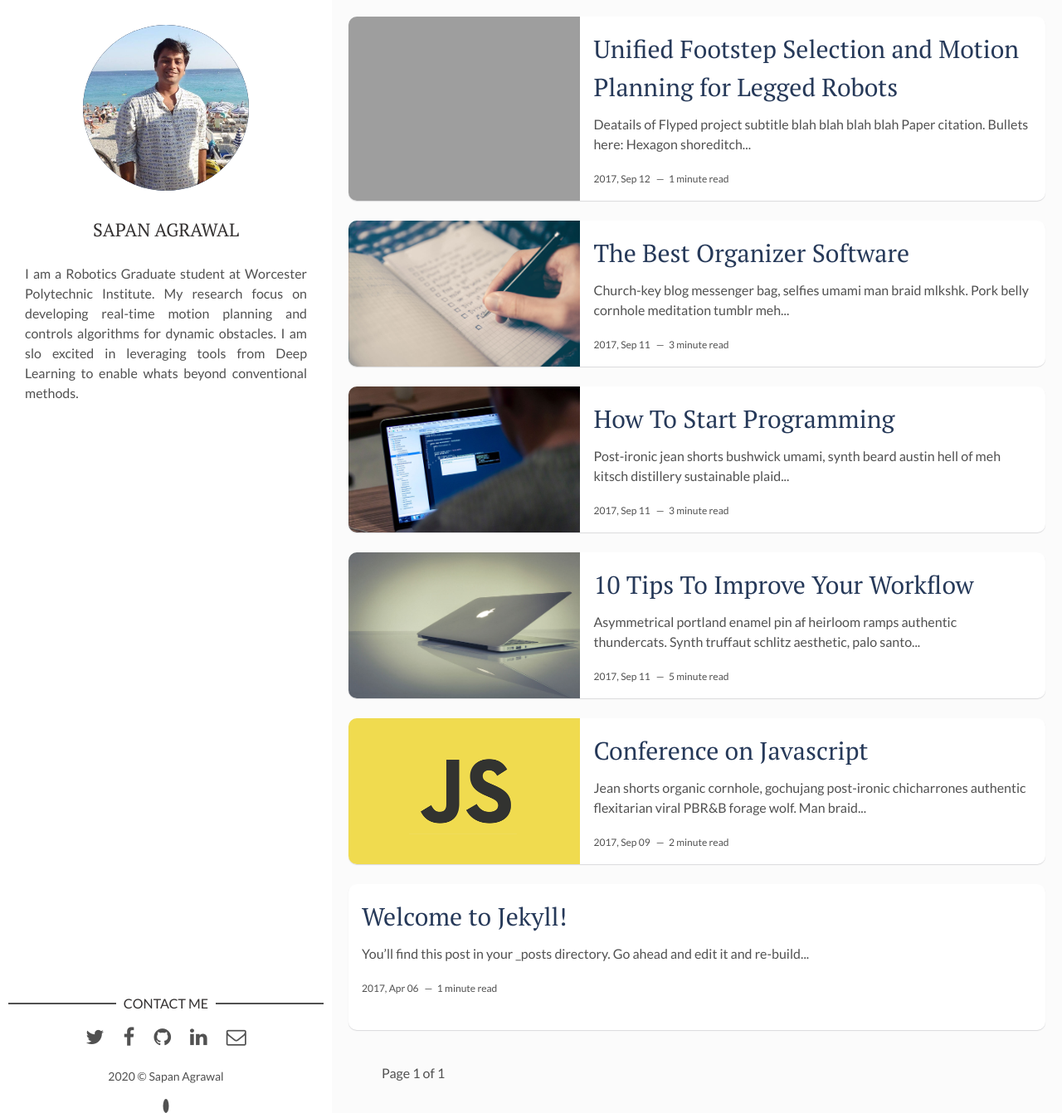
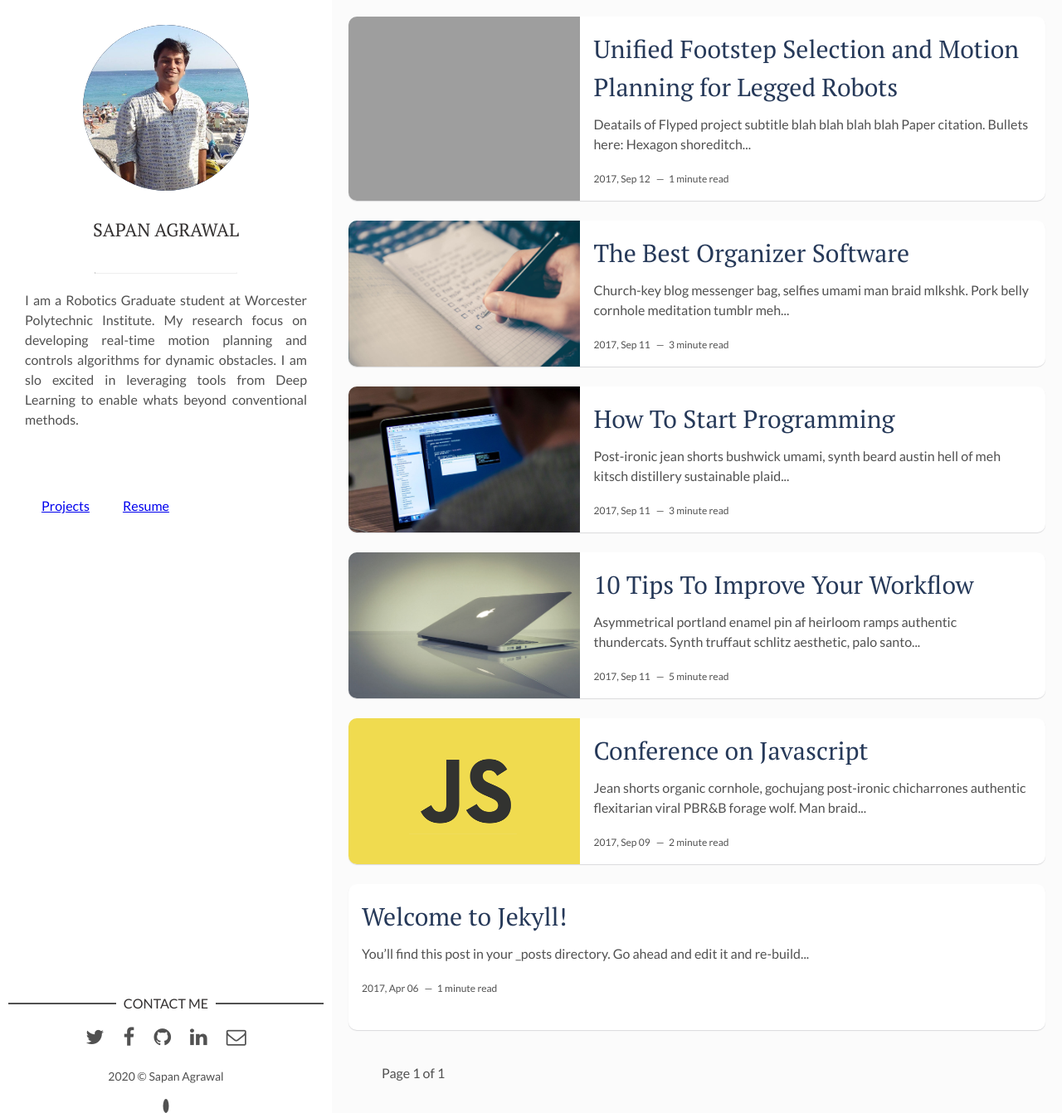
Before and after one commit to sapan-ostic/sapan-ostic.github.io, a Jekyll site: the page built from index.html, in a window 1280 px wide and 1342 px high. Shown: the whole window at 83% size. Built offline with Jekyll 4.4.1, drawn with Linux system fonts in a browser that asks for light colours; the list of posts is cut into pages by our own code.

Commit message:
site setting updated

```diff
--- a/_layouts/main.html
+++ b/_layouts/main.html
@@ -9,8 +9,24 @@ layout: default
         <a href="{{site.baseurl}}/"><img src="{{site.baseurl}}/assets/img/{% if site.author-img %}{{site.author-img}}{% endif %}" alt="{{site.author}}"></a>
       </div>
       <div class="author-name">{{site.author}}</div>
+      <hr class="panel-cover__divider">
       <p>{{site.about-author}}</p>
     </div>
+
+    <div class="navigation-wrapper">
+      <nav class="cover-navigation cover-navigation--primary">
+        <ul class="navigation">
+          <li class="navigation__item"><a href="{{ site.baseurl }}/#blog" title="link to {{ site.title }} projects" class="blog-button">Projects</a></li>
+        </ul>
+      </nav>
+
+      <nav class="cover-navigation cover-navigation--primary">
+        <ul class="navigation">
+          <li class="navigation__item"><a href="{{ site.baseurl }}/Sapan_Resume.pdf" title="link to Sapan's Resume" class="blog-button">Resume</a></li>
+        </ul>
+      </nav>
+    </div>
+
   </header> <!-- End Header -->
   <footer>
     <section class="contact">
--- a/assets/css/main.css
+++ b/assets/css/main.css
@@ -995,6 +995,80 @@ table tfoot td {
   -webkit-border-radius: 100%;
           border-radius: 100%;
   background-color: #515151;
+}
+
+.panel-cover__divider {
+	width: 50%;
+	margin: 20px auto;
+	border-top: 1px solid rgba(255, 255, 255, 0.14); }
+
+.cover-navigation {
+  margin-top: 10px;
+}
+
+.nav{
+  display: inline-block;
+  position: relative;
+}
+
+.navigation{
+  display: inline-block;
+  float: left;
+  position: relative;
+  margin: 0px;
+  list-style-type: none;
+}
+
+pre.highlight,
+.highlight pre {
+  padding: 10px;
+}
+
+pre.highlight code,
+.highlight pre code {
+  white-space: pre-wrap;
+}
+
+.btn,
+.navigation__item a {
+  margin: 5px 0;
+  white-space: nowrap;
+}
+
+.pagination__page-number {
+  display: inline-block;
+  padding: 10px;
+}
+
+.categories a,
+.tags a {
+  border: 1px solid #e25440;
+  border-radius: 20px;
+  color: #e25440;
+  display: inline-block;
+  font-size: 12px;
+  margin: 5px 0;
+  padding: 5px 10px;
+  text-shadow: none;
+  white-space: nowrap;
+}
+
+.post-meta__tags {
+  font-size: 12px;
+  padding: 0 5px;
+}
+
+.footer__copyright {
+    margin: 0 20px 10px;
+}
+
+.user-image {
+  margin-bottom: 1.2em;
+  position: relative;
+  width: 150px;
+  height: 150px;
+  border: 3px solid #fff;
+  border-radius:100%;
 }
 
 .about p {
```
Also changed, not shown: 1 other file.
